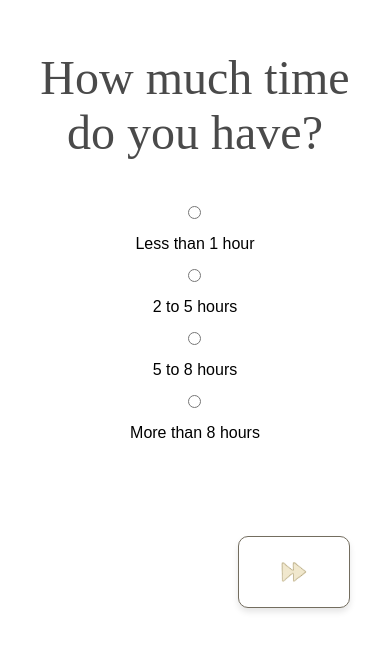
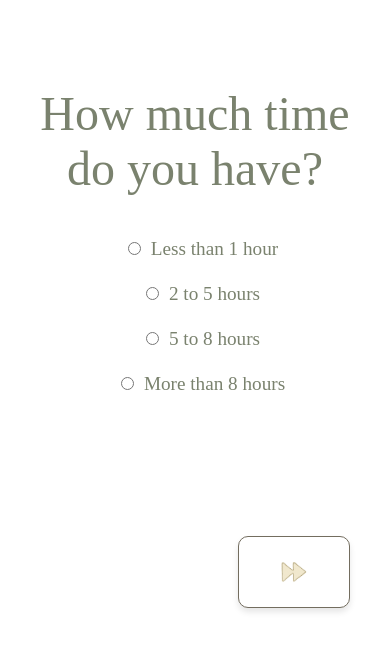
Before and after one commit to Katsukingmax/today, a React (Create React App) app: page /time in a window 390 px wide. Shown: the part 196-846 px from the top of the page. Built offline with nearby package versions, Linux system fonts and the light colour scheme; a web font is replaced by a local one.

Commit message:
Update Time.css

```diff
--- a/src/components/Time/Time.css
+++ b/src/components/Time/Time.css
@@ -1,4 +1,13 @@
 @import url('https://fonts.googleapis.com/css2?family=Baskervville:ital,wght@0,400;1,400&display=swap');
+
+@keyframes rotateClock {
+    0% {
+        transform: rotate(0deg);
+    }
+    100% {
+        transform: rotate(360deg);
+    }
+}
 
 .time-container {
     display: flex;
@@ -13,33 +22,44 @@
     position: relative;
 }
 
+.clock-container {
+    margin-bottom: 20px;
+}
+
+.clock-image {
+    width: 150px;
+    animation: rotateClock 10s linear infinite;
+}
+
 .time-message {
-    font-family: 'Baskerville';
+    font-family: 'Baskerville', serif;
     font-size: 3rem;
     margin-bottom: 30px;
-    color: #4a4a4a;
+    color: #7a826e;
 }
 
 .time-form {
     display: flex;
+    flex-wrap: wrap;
     justify-content: center;
-    align-items: center;
-    gap: 60px;
+    gap: 30px;
     width: 100%;
-    max-width: 500px;
+    max-width: 1000px;
 }
 
-
 .time-option {
-    display: flex;
-    flex-direction: column;
+    color: #7a826e;
+    font-family: 'Baskerville';
+    display: inline-flex;
     align-items: center;
-    text-align: center;
+    justify-content: center;
+    flex-direction: row;
     cursor: pointer;
+    font-size: 1.2rem;
 }
 
 .time-option input {
-    margin: 1rem 0;
+    margin-right: 10px;
     cursor: pointer;
 }
 
@@ -71,3 +91,52 @@
 .next-btn {
     height: auto;
 }
+
+.back-btn {
+    position: absolute;
+    left: 40px;
+    bottom: 80px;
+    padding: 10px 30px;
+    font-size: 1.2rem;
+    font-family: monospace;
+    border: 1px solid #736d5f;
+    background-color: white;
+    color: #736d5f;
+    border-radius: 10px;
+    cursor: pointer;
+    outline: none;
+    transition: background-color 0.5s ease, color 0.5s ease, border-color 0.5s ease;
+    box-shadow: 0 4px 6px rgba(0, 0, 0, 0.1);
+    display: flex;
+    align-items: center;
+    justify-content: center;
+}
+
+.back-btn:hover {
+    background-color: #a4bdf7;
+    border-color: #7a826e;
+}
+
+.back-btn-img {
+    height: auto;
+}
+
+@media only screen and (max-width: 600px) {
+    .time-option {
+        color: #7a826e;
+        font-family: 'Baskerville';
+        display: block;
+        align-items: center;
+        justify-content: center;
+        flex-direction: row;
+        cursor: pointer;
+        font-size: 1.2rem;
+    }
+}
+
+@media (min-width: 2000px)
+{
+    .time-option {
+        font-size: 2rem;
+    }
+}
```
